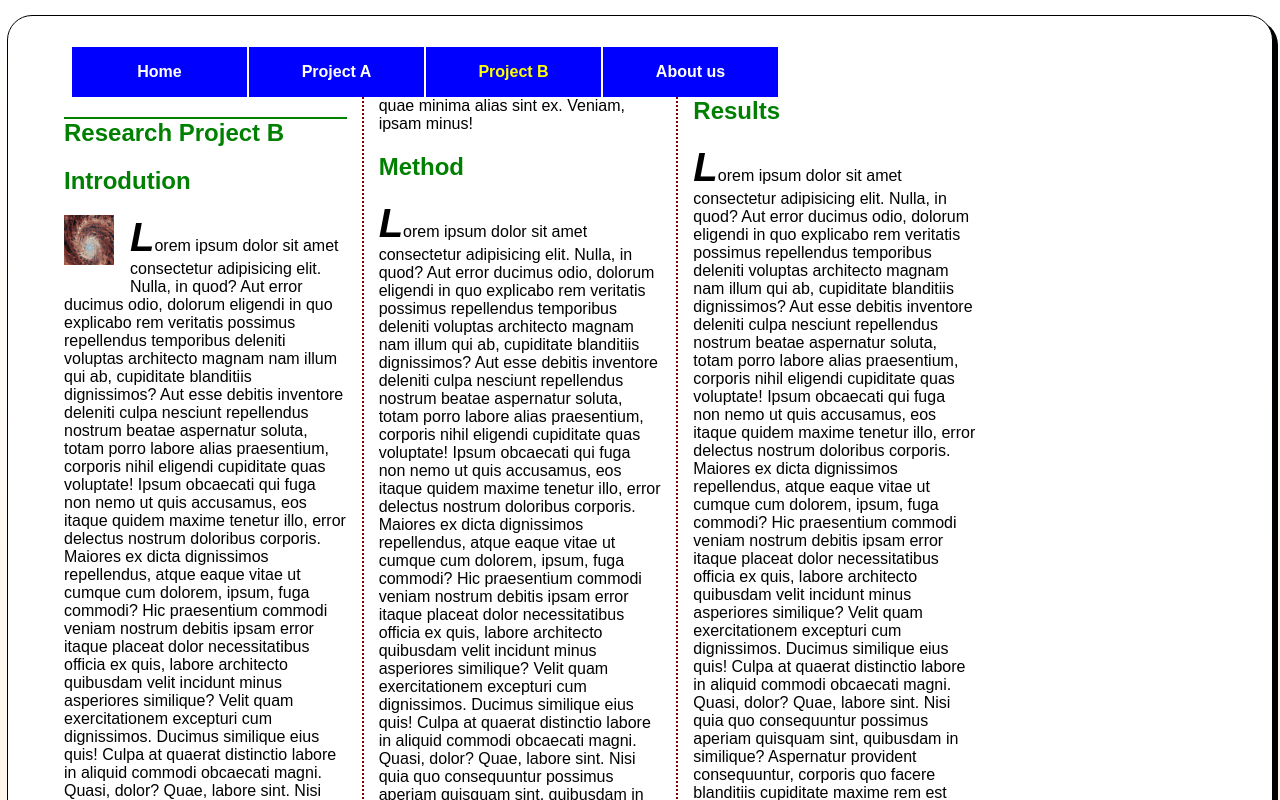
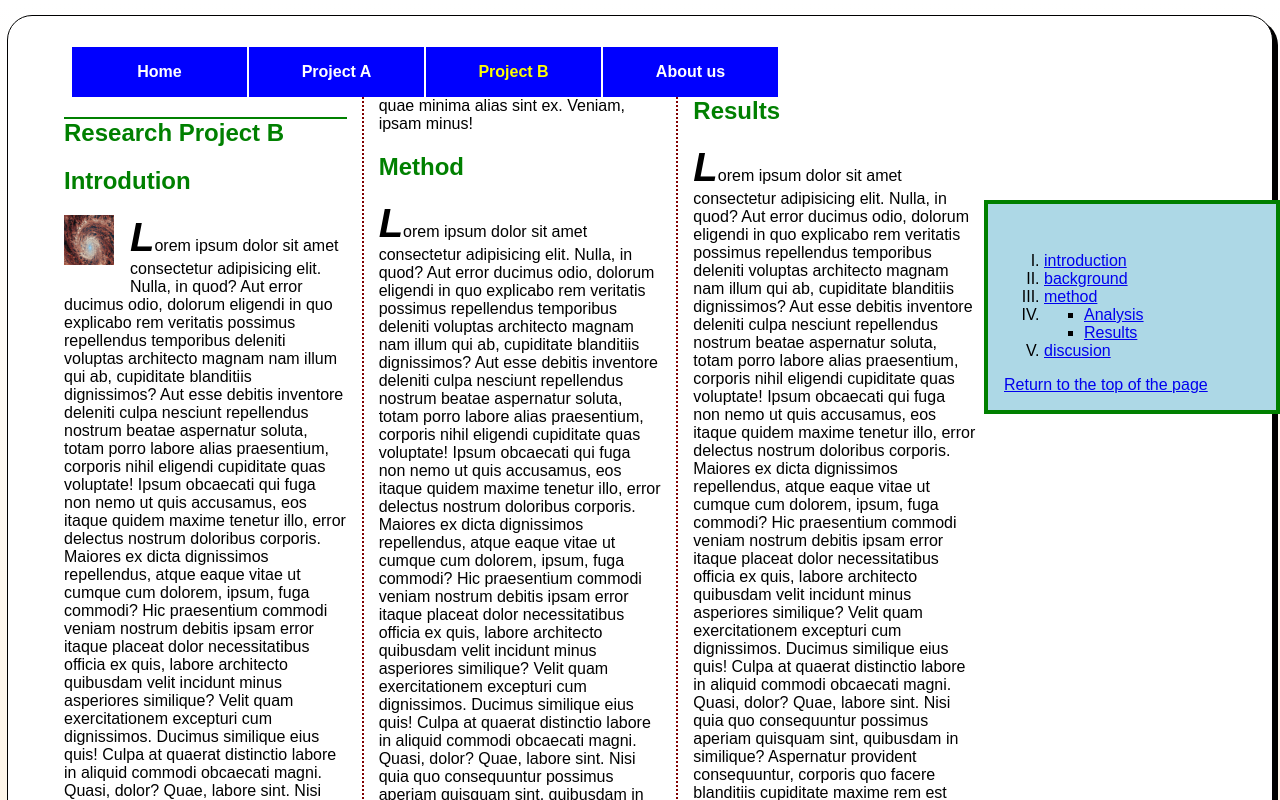
Before and after one commit to Bostonsato/Bostonsato.github.io, a plain HTML site: page exam.html in a window 1280 px wide. Shown: the top 800 px of the page. Drawn offline with Linux system fonts and the light colour scheme.

Commit message:
sdsdsdsd

```diff
--- a/styles/exam.css
+++ b/styles/exam.css
@@ -89,7 +89,7 @@ body{
         color: green;
     }
 
-    aside.nav_side {
+    aside.right {
         border: 4px solid green;
         width: 20%;
         padding: 2em 1em 1em;
```
